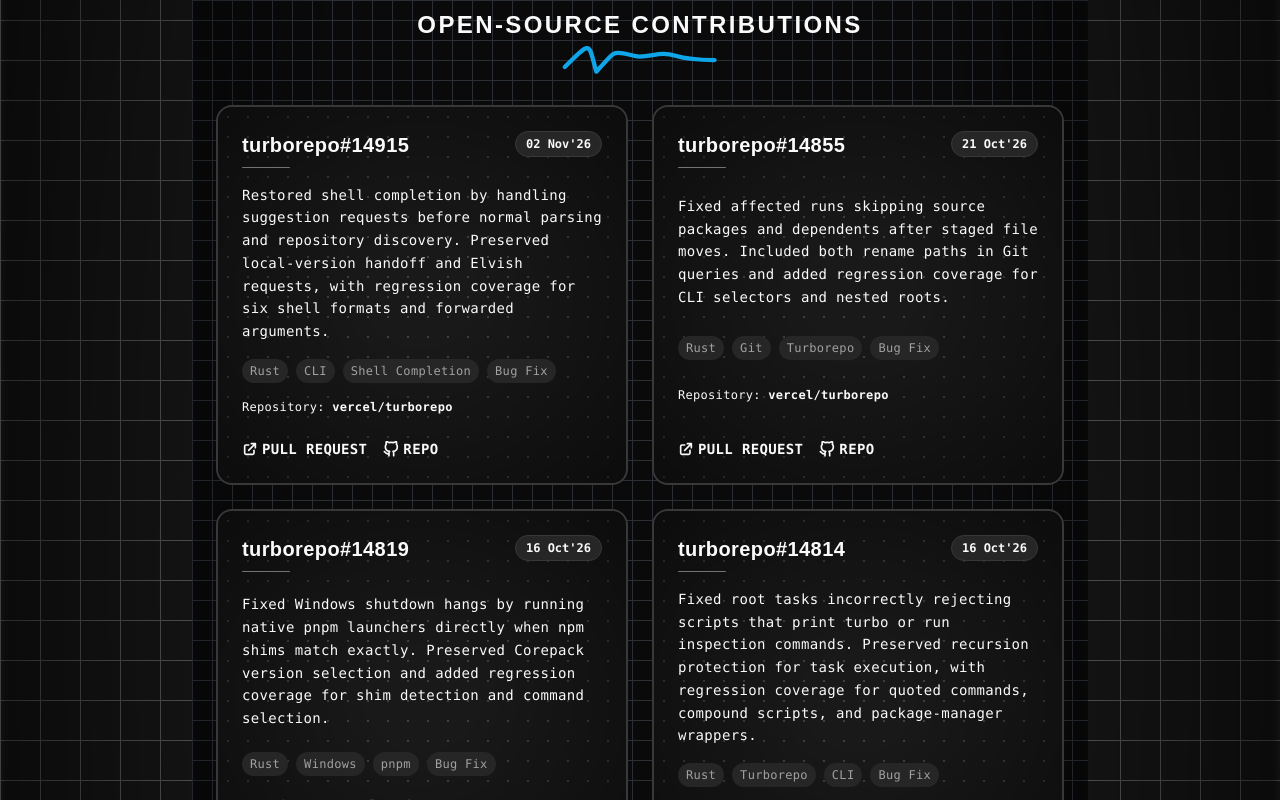
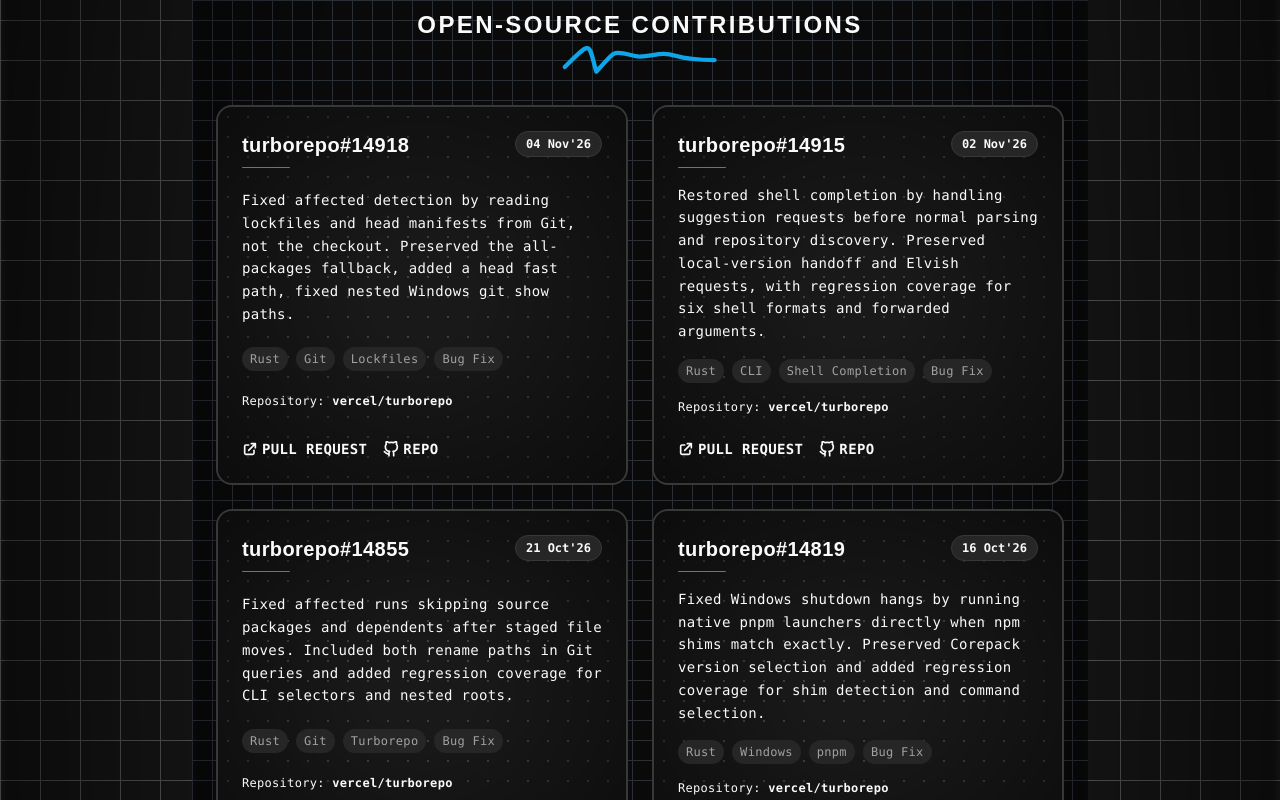
Before and after one commit to sahyl/msk-portfolio, a Next.js app: page / in a window 1280 px wide. Shown: the part 1260-2060 px from the top of the page. Built offline with nearby package versions, Linux system fonts and the light colour scheme; no server answers; a web font is replaced by a local one.

Commit message:
Add contributions for turborepo pull requests
Added new contribution details for turborepo pull requests.

```diff
--- a/components/openSourceContributions.tsx
+++ b/components/openSourceContributions.tsx
@@ -19,6 +19,15 @@ interface Contribution {
 }
 
 const contributions: Contribution[] = [
+  {
+  title: "turborepo#14918",
+  description: "Fixed affected detection by reading lockfiles and head manifests from Git, not the checkout. Preserved the all-packages fallback, added a head fast path, fixed nested Windows git show paths.",
+  mergedDate: "2026-11-04",
+  mergedDateLabel: "04 Nov'26",
+  repository: "vercel/turborepo",
+  pullRequestLink: "https://github.com/vercel/turborepo/pull/14918",
+  tags: ["Rust", "Git", "Lockfiles", "Bug Fix"],
+},
   {
     title: "turborepo#14915",
     description: "Restored shell completion by handling suggestion requests before normal parsing and repository discovery. Preserved local-version handoff and Elvish requests, with regression coverage for six shell formats and forwarded arguments.",
```
